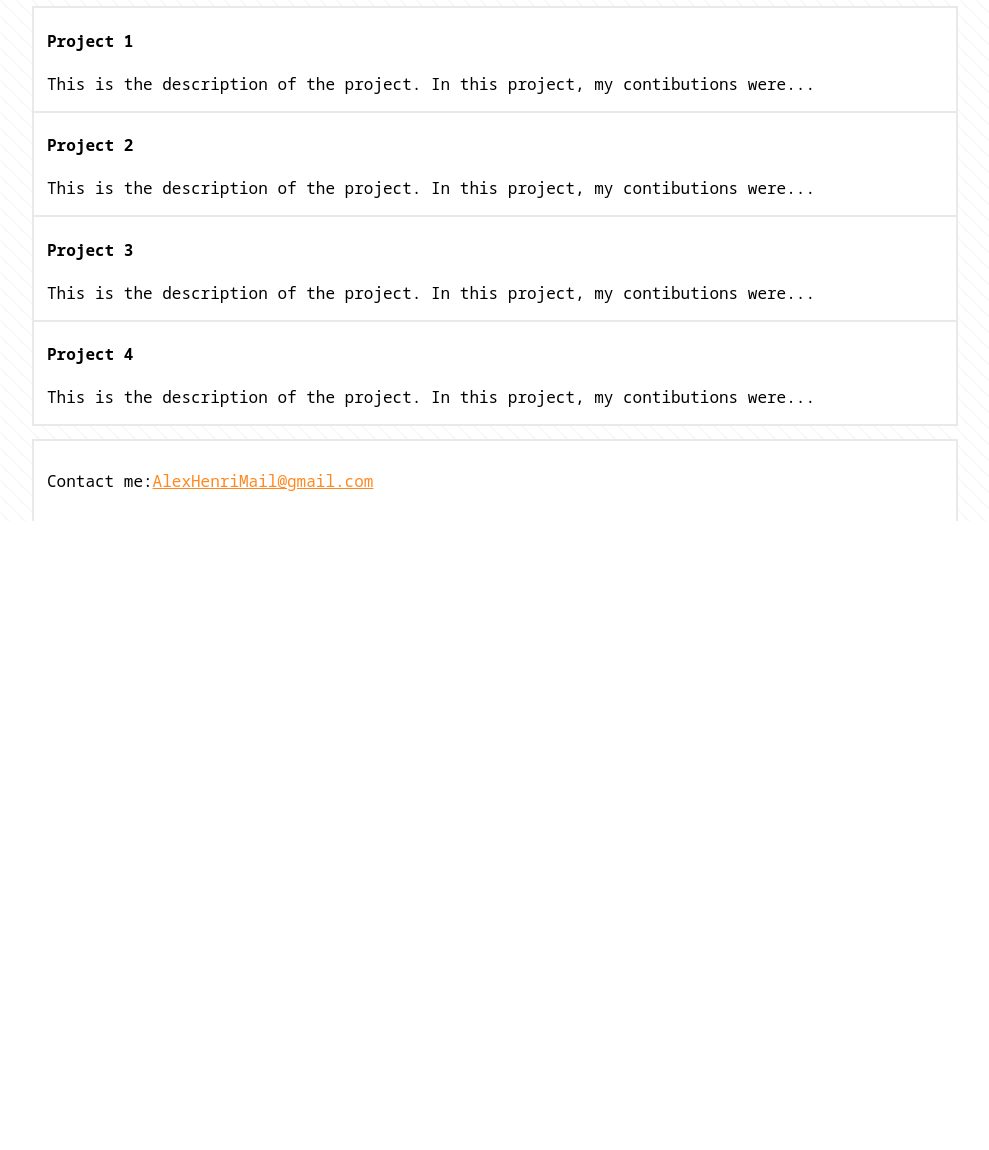
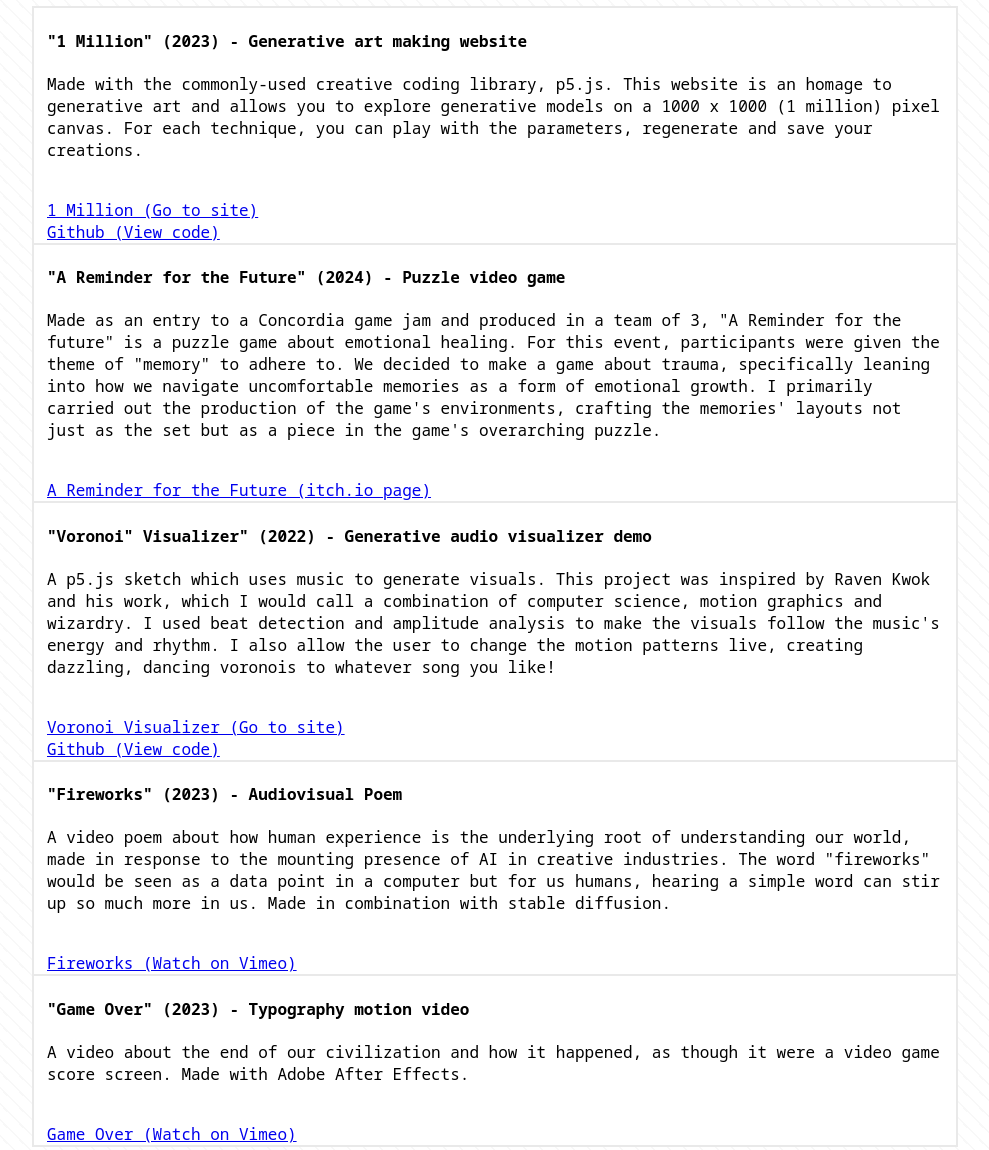
Before and after one commit to AxelHenir/Portfolio-Website, a plain HTML site: page Pages/projects.html in a window 1280 px wide. Shown: the part 320-1470 px from the top of the page, without its empty margins (145-1134 px from the left). Before the commit the page ends 841 px from the top, so only its background shows below. Drawn offline with Linux system fonts and the light colour scheme.

Commit message:
Updated projects with info

```diff
--- a/Pages/projects.html
+++ b/Pages/projects.html
@@ -31,23 +31,56 @@
     </div>
 
     <div class="container">
-        <h4>Project 1</h4>
-        <p>This is the description of the project. In this project, my contibutions were...</p>
+        <h4>"1 Million" (2023) - Generative art making website</h4>
+        <p>Made with the commonly-used creative coding library, p5.js. This website is an homage to generative art and allows you to explore
+            generative models on a 1000 x 1000 (1 million) pixel canvas. For each technique, you can play with the parameters, regenerate and save your creations.
+        </p>
+        <br>
+        <a target="_blank" href="https://axelhenir.github.io/CART-263/Projects/P2%20-%20Generative_Art/index.html">1 Million (Go to site)</a>
+        <br>
+        <a target="_blank" href="https://axelhenir.github.io/CART-263/Projects/P2%20-%20Generative_Art/index.html">Github (View code)</a>
+
     </div>
 
     <div class="container">
-        <h4>Project 2</h4>
-        <p>This is the description of the project. In this project, my contibutions were...</p>
+        <h4>"A Reminder for the Future" (2024) - Puzzle video game</h4>
+        <p>Made as an entry to a Concordia game jam and produced in a team of 3, "A Reminder for the future" is a puzzle game about emotional healing. For this event, participants were given the theme of "memory" to adhere to.
+            We decided to make a game about trauma, specifically leaning into how we navigate uncomfortable memories as a form of emotional growth. I primarily carried
+            out the production of the game's environments, crafting the memories' layouts not just as the set but as a piece in the game's overarching puzzle.
+        </p>
+        <br>
+        <a target="_blank" href="https://sarahno.itch.io/a-reminder-for-the-future">A Reminder for the Future (itch.io page)</a>
+
     </div>
 
     <div class="container">
-        <h4>Project 3</h4>
-        <p>This is the description of the project. In this project, my contibutions were...</p>
+        <h4>"Voronoi" Visualizer" (2022) - Generative audio visualizer demo</h4>
+        <p>A p5.js sketch which uses music to generate visuals. This project was inspired by Raven Kwok and his work, which I would call a combination
+            of computer science, motion graphics and wizardry. I used beat detection and amplitude analysis to make the visuals follow the music's energy and rhythm.
+            I also allow the user to change the motion patterns live, creating dazzling, dancing voronois to whatever song you like!
+        </p>
+        <br>
+        <a target="_blank" href="https://axelhenir.github.io/cart253/Projects/P2%20-%20Final%20Submission/">Voronoi Visualizer (Go to site)</a>
+        <br>
+        <a target="_blank" href="https://axelhenir.github.io/cart253/Projects/P2%20-%20Final%20Submission/">Github (View code)</a>
+
+    </div>
+
+    <div class="container">
+        <h4>"Fireworks" (2023) - Audiovisual Poem </h4>
+        <p>A video poem about how human experience is the underlying root of understanding our world, made in response to the mounting presence of AI in creative industries.
+            The word "fireworks" would be seen as a data point in a computer but for us humans, hearing a simple word can stir up so much more in us. Made in combination with stable diffusion.
+        </p>
+        <br>
+        <a target="_blank" href="https://vimeo.com/777959980">Fireworks (Watch on Vimeo)</a>
     </div>
 
     <div class="container" style="border-bottom: 2px solid #e9e9e9; margin-bottom: 1%;">
-        <h4>Project 4</h4>
-        <p>This is the description of the project. In this project, my contibutions were...</p>
+        <h4>"Game Over" (2023) - Typography motion video</h4>
+        <p>A video about the end of our civilization and how it happened, as though it were a video game score screen. Made with Adobe After Effects.
+        </p>
+        <br>
+        <a target="_blank" href="https://vimeo.com/763281048">Game Over (Watch on Vimeo)</a>
     </div>
 
     <footer>
```
